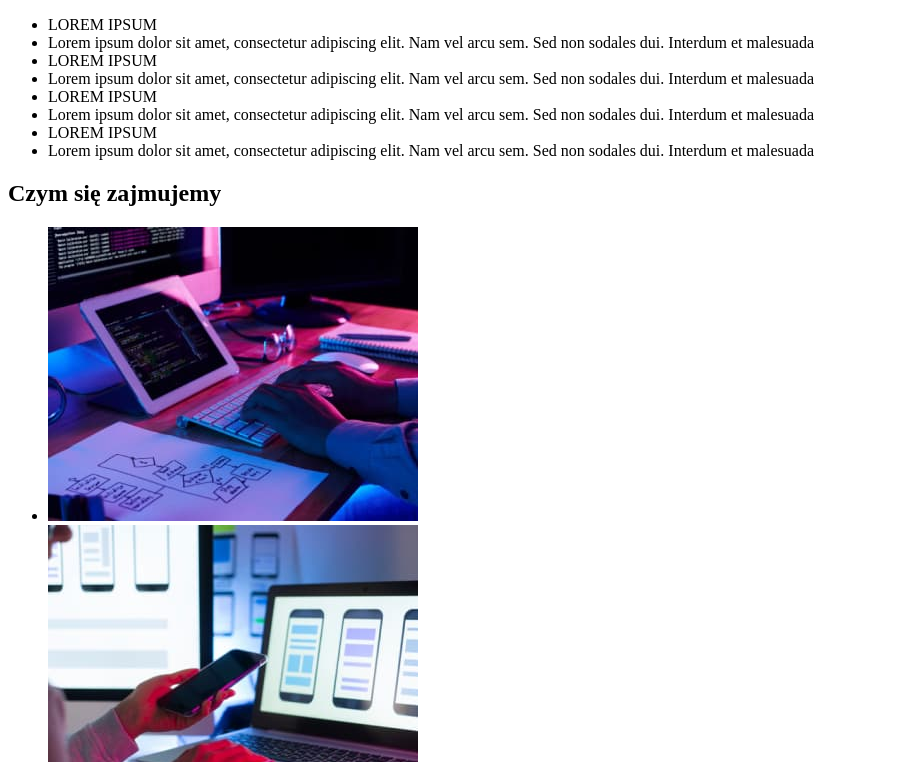
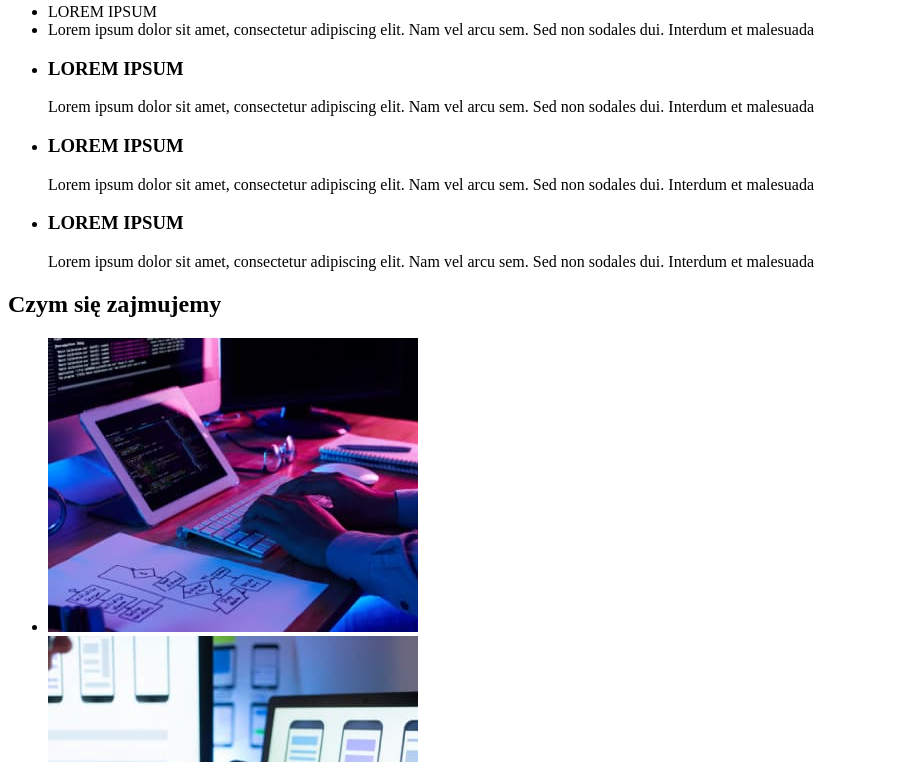
Before and after one commit to Anna0067/goit-markup-hw-01, a plain HTML site: page index.html in a window 1280 px wide. Shown: the part 249-1011 px from the top of the page, without its empty margins (0-909 px from the left). Drawn offline with Linux system fonts and the light colour scheme.

Commit message:
correction

```diff
--- a/index.html
+++ b/index.html
@@ -24,30 +24,39 @@
                 <li><a href="tel:+48111111111">+48 111 111 111</a></li>
             </ul>
         </header>
+        <main>
+            <section>
                 <h1>EFEKTYWNE ROZWIĄZANIA DLA WASZEGO BIZNESU</h1>
                 <button type="button">Zamów usługe</button>
+            </section>
 
             <section>
                 <ul>
                     <li>LOREM IPSUM</li>
                     <li>
-                    Lorem ipsum dolor sit amet, consectetur adipiscing elit. Nam
-                    vel arcu sem. Sed non sodales dui. Interdum et malesuada
+                        Lorem ipsum dolor sit amet, consectetur adipiscing elit.
+                        Nam vel arcu sem. Sed non sodales dui. Interdum et
+                        malesuada
                     </li>
-                <li>LOREM IPSUM</li>
                     <li>
-                    Lorem ipsum dolor sit amet, consectetur adipiscing elit. Nam
-                    vel arcu sem. Sed non sodales dui. Interdum et malesuada
+                        <h3>LOREM IPSUM</h3>
+                        Lorem ipsum dolor sit amet, consectetur adipiscing elit.
+                        Nam vel arcu sem. Sed non sodales dui. Interdum et
+                        malesuada
                     </li>
-                <li>LOREM IPSUM</li>
                     <li>
-                    Lorem ipsum dolor sit amet, consectetur adipiscing elit. Nam
-                    vel arcu sem. Sed non sodales dui. Interdum et malesuada
+                        <h3>LOREM IPSUM</h3>
+
+                        Lorem ipsum dolor sit amet, consectetur adipiscing elit.
+                        Nam vel arcu sem. Sed non sodales dui. Interdum et
+                        malesuada
                     </li>
-                <li>LOREM IPSUM</li>
                     <li>
-                    Lorem ipsum dolor sit amet, consectetur adipiscing elit. Nam
-                    vel arcu sem. Sed non sodales dui. Interdum et malesuada
+                        <h3>LOREM IPSUM</h3>
+
+                        Lorem ipsum dolor sit amet, consectetur adipiscing elit.
+                        Nam vel arcu sem. Sed non sodales dui. Interdum et
+                        malesuada
                     </li>
                 </ul>
             </section>
@@ -128,12 +137,13 @@
                     </li>
                 </ul>
             </section>
+        </main>
         <footer>
             <a href="/">WebStudio</a>
             <address>
-                m. Warszawa, Aleje Jerozolimskie 21 <br />
-                info@example.com <br />
-                +48 111 111 111
+                <p>m. Warszawa, Aleje Jerozolimskie 21</p>
+                <p>info@example.com</p>
+                <p>+48 111 111 111</p>
             </address>
         </footer>
     </body>
```
Also changed, not shown: images/.prettierrc.json (added). Lines whose indentation alone changed are shown as unchanged.
